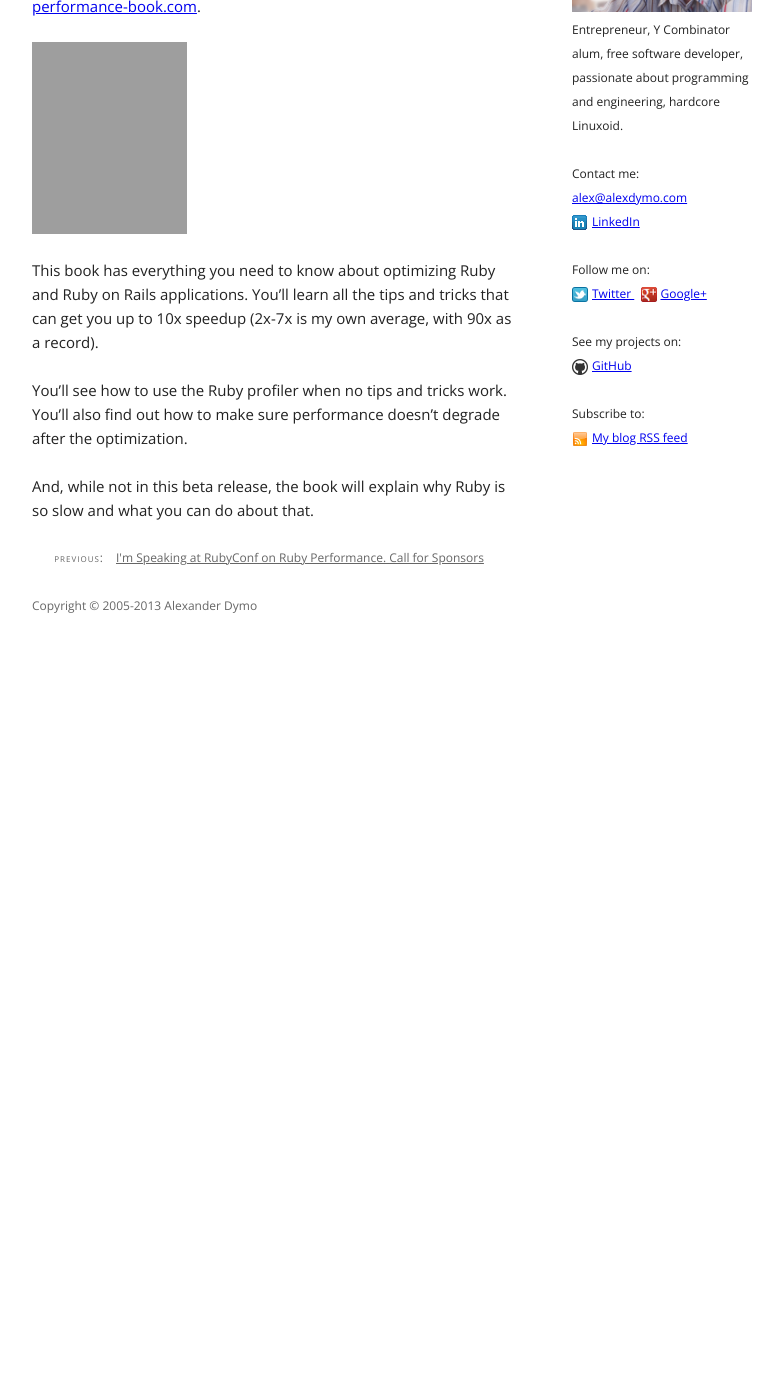
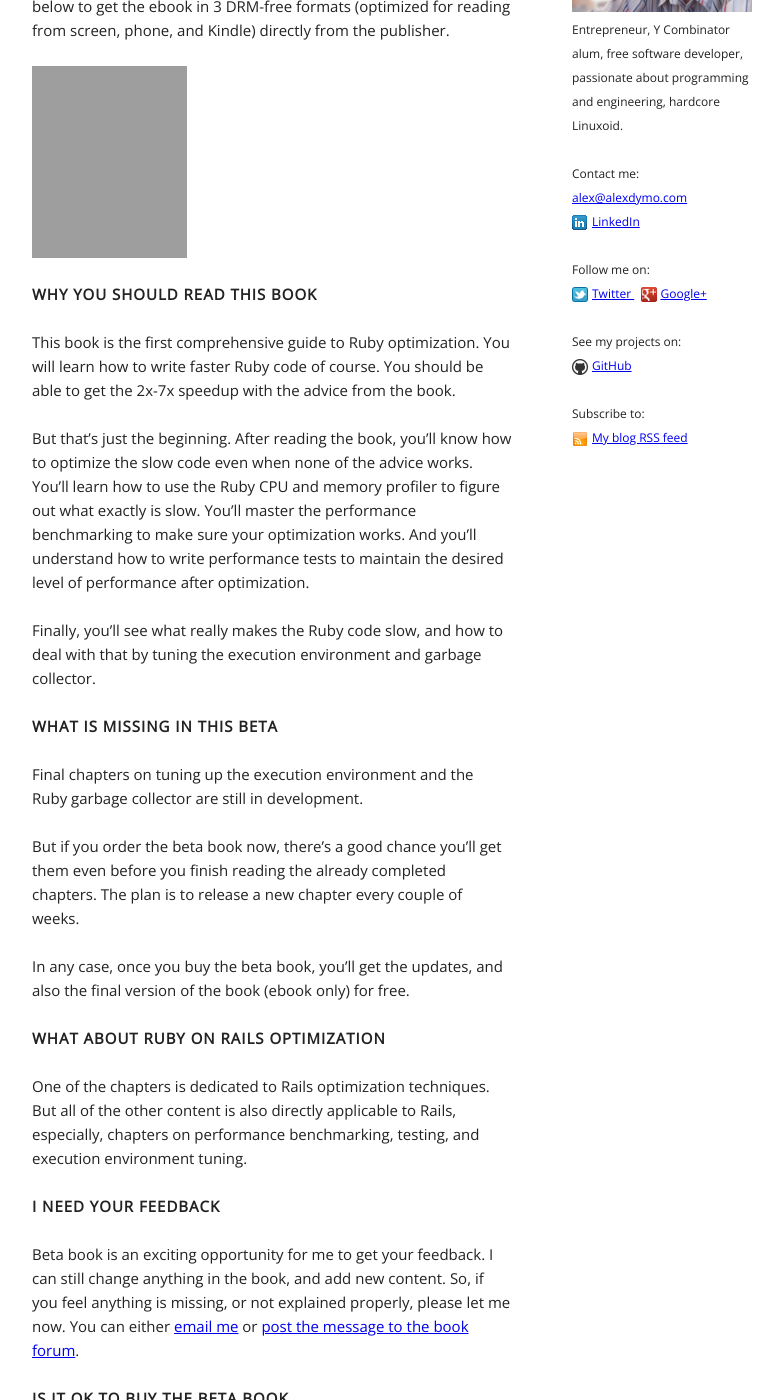
Before and after one commit to adymo/alexdymo.com, a Jekyll site: the page built from _posts/2015-03-27-ruby-performance-optimization-book-beta.md, in a window 1280 px wide and 1400 px high, scrolled down 294 px. Shown: the whole window, without its empty margins (248-1031 px from the left). Built offline with Jekyll 4.4.1, drawn with Linux system fonts in a browser that asks for light colours; Markdown is read by kramdown in place of the engine named in the settings; before the commit the page ends 936 px from its top, so only the background shows below that; some of the changed text lies outside the part shown; grey boxes are pictures that could not be loaded.

Commit message:
Better adrpo announcement post

```diff
--- a/_posts/2015-03-27-ruby-performance-optimization-book-beta.md
+++ b/_posts/2015-03-27-ruby-performance-optimization-book-beta.md
@@ -5,7 +5,7 @@ header: Blog
 tags: kde
 ---
 
-I'm excited to announce that the beta release of my Ruby Performance Optimization book beta is out! The ebook is available from Pragmatic Bookshelf for just $24. Get it here now: [ruby-performance-book.com](http://ruby-performance-book.com).<!--more-->
+I'm excited to announce that the beta release of my Ruby Performance Optimization book beta is out! The ebook is available from Pragmatic Bookshelf for just $24.<!--more--> Click the ["Buy Now"](http://ruby-performance-book.com) link below to get the ebook in 3 DRM-free formats (optimized for reading from screen, phone, and Kindle) directly from the publisher.
 
 <div float="left">
   <iframe border="0px" frameBorder="0" seamless="true" src="https://pragprog.com/products/buy_now_insert/adrpo" height="192px" width="155px">
@@ -13,9 +13,36 @@ I'm excited to announce that the beta release of my Ruby Performance Optimizatio
   </iframe>
 </div>
 
+## Why You Should Read This Book
 
-This book has everything you need to know about optimizing Ruby and Ruby on Rails applications. You'll learn all the tips and tricks that can get you up to 10x speedup (2x-7x is my own average, with 90x as a record).
+This book is the first comprehensive guide to Ruby optimization. You will learn how to write faster Ruby code of course. You should be able to get the 2x-7x speedup with the advice from the book.
 
-You'll see how to use the Ruby profiler when no tips and tricks work. You'll also find out how to make sure performance doesn't degrade after the optimization.
+But that's just the beginning. After reading the book, you'll know how to optimize the slow code even when none of the advice works. You'll learn how to use the Ruby CPU and memory profiler to figure out what exactly is slow. You'll master the performance benchmarking to make sure your optimization works. And you'll understand how to write performance tests to maintain the desired level of performance after optimization.
 
-And, while not in this beta release, the book will explain why Ruby is so slow and what you can do about that.
+Finally, you'll see what really makes the Ruby code slow, and how to deal with that by tuning the execution environment and garbage collector.
+
+## What Is Missing In This Beta
+
+Final chapters on tuning up the execution environment and the Ruby garbage collector are still in development.
+
+But if you order the beta book now, there's a good chance you'll get them even before you finish reading the already completed chapters. The plan is to release a new chapter every couple of weeks.
+
+In any case, once you buy the beta book, you'll get the updates, and also the final version of the book (ebook only) for free.
+
+## What About Ruby on Rails Optimization
+
+One of the chapters is dedicated to Rails optimization techniques. But all of the other content is also directly applicable to Rails, especially, chapters on performance benchmarking, testing, and execution environment tuning.
+
+## I Need Your Feedback
+
+Beta book is an exciting opportunity for me to get your feedback. I can still change anything in the book, and add new content. So, if you feel anything is missing, or not explained properly, please let me now. You can either <a href="mailto:alex@alexdymo.com">email me</a> or [post the message to the book forum](https://forums.pragprog.com/forums/366).
+
+## Is It OK to Buy The Beta Book
+
+It's called beta simply because I haven't finished the last 2 chapters out of 10 yet. The other content is ready. And, you'll get the final book anyways, so get the beta and start optimizing right now!
+
+<div float="left">
+  <iframe border="0px" frameBorder="0" seamless="true" src="https://pragprog.com/products/buy_now_insert/adrpo" height="192px" width="155px">
+  Buy Now
+  </iframe>
+</div>
```
